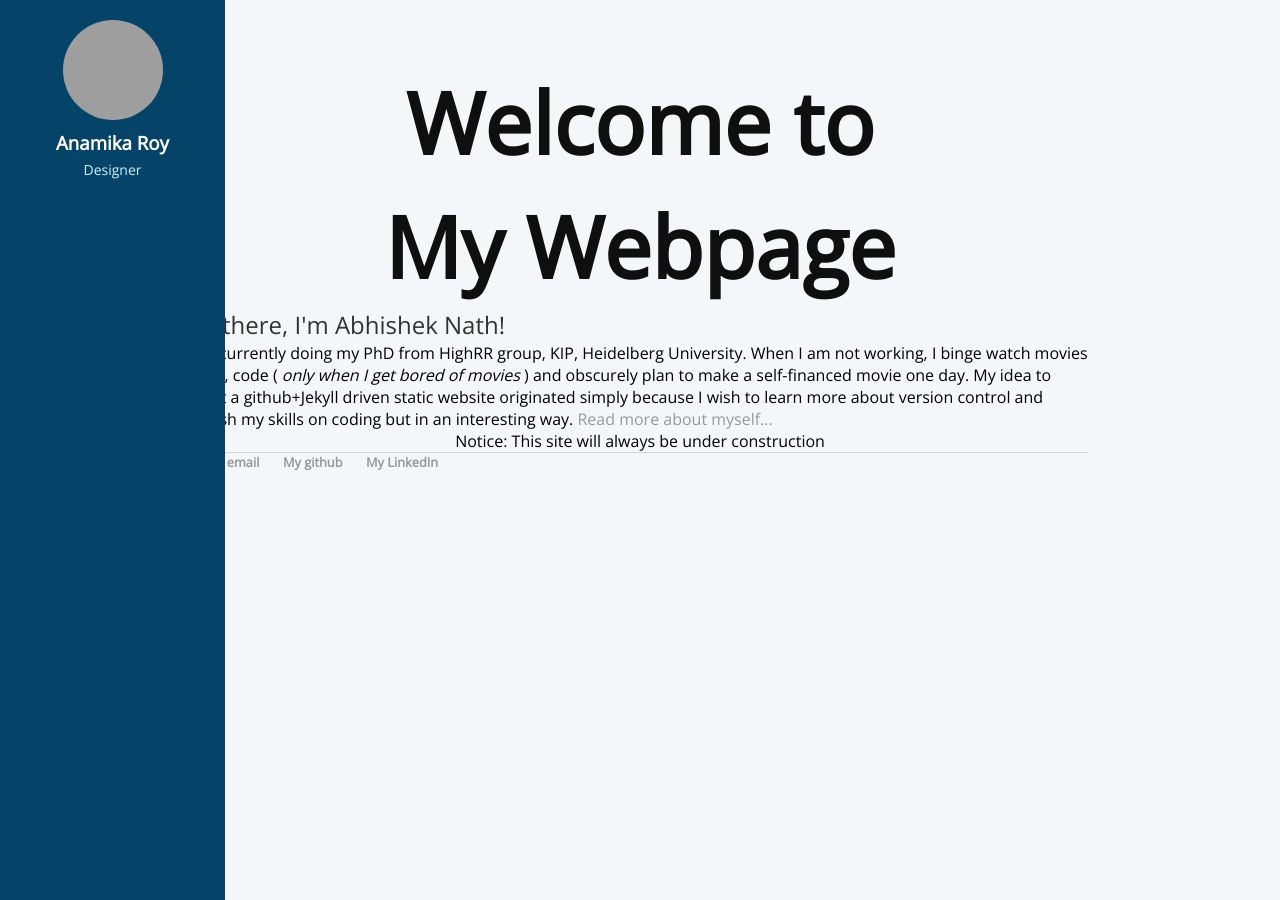
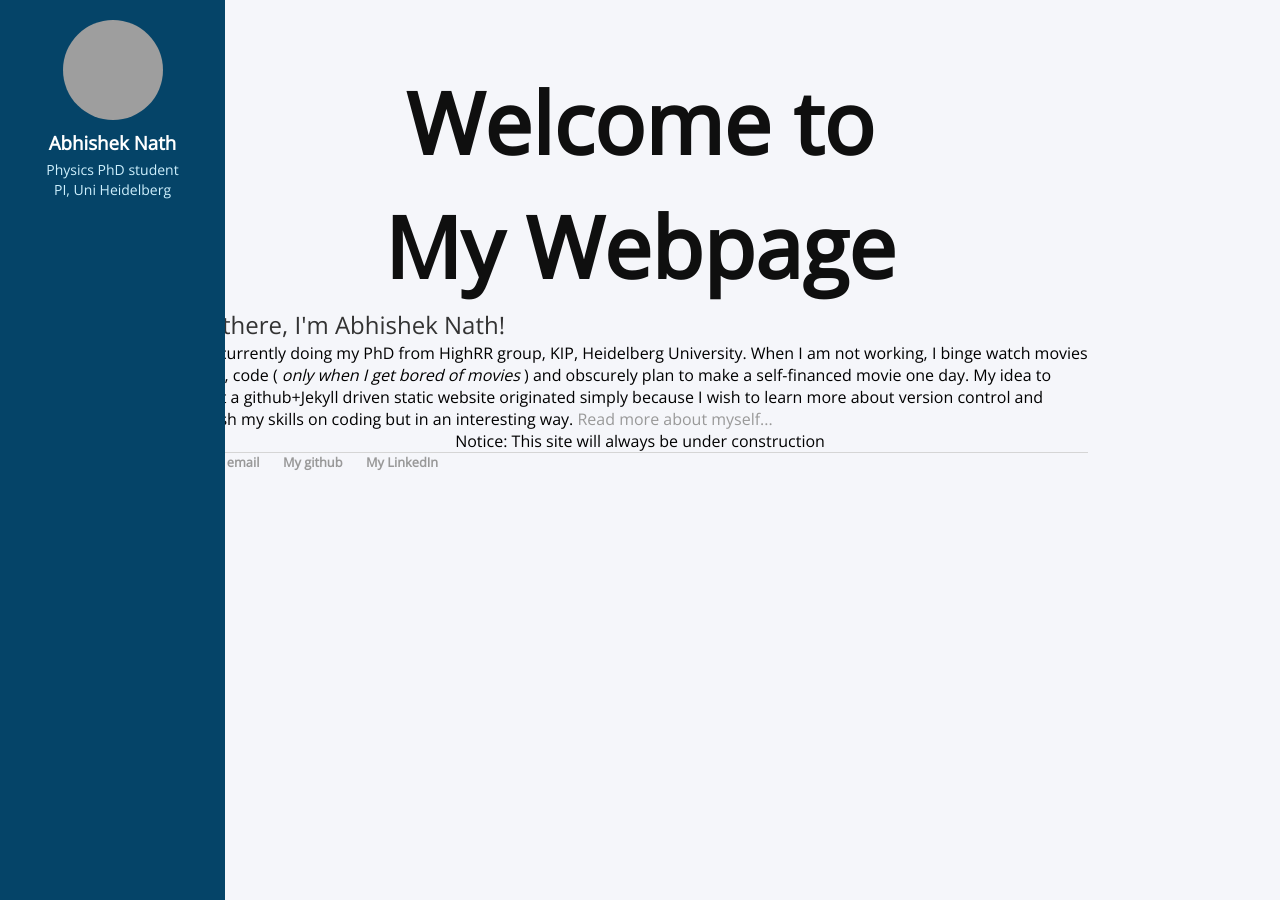
Before and after one commit to an15ms157/abhishek.github.io, a Jekyll site: the page built from index.html, in a window 1280 px wide. Built offline with Jekyll 4.4.1, drawn with Linux system fonts in a browser that asks for light colours; grey boxes are pictures that could not be loaded.

Commit message:
Update sidebar.html

```diff
--- a/_includes/sidebar.html
+++ b/_includes/sidebar.html
@@ -4,8 +4,9 @@
         <div class="sidebar">
             <div class="profile">
                 <img src="https://1.bp.blogspot.com/-vhmWFWO2r8U/YLjr2A57toI/AAAAAAAACO4/0GBonlEZPmAiQW4uvkCTm5LvlJVd_-l_wCNcBGAsYHQ/s16000/team-1-2.jpg" alt="profile_picture">
-                <h3>Anamika Roy</h3>
-                <p>Designer</p>
+                <h3>Abhishek Nath</h3>
+                <p>Physics PhD student</p>
+                <p>PI, Uni Heidelberg</p>
             </div>
         </div>
 
```
